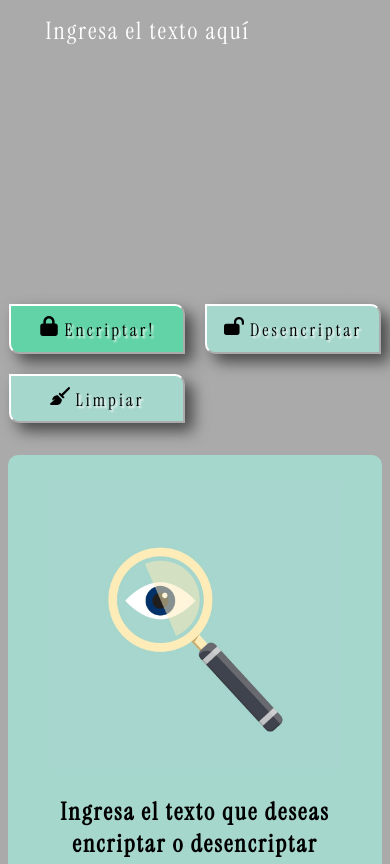
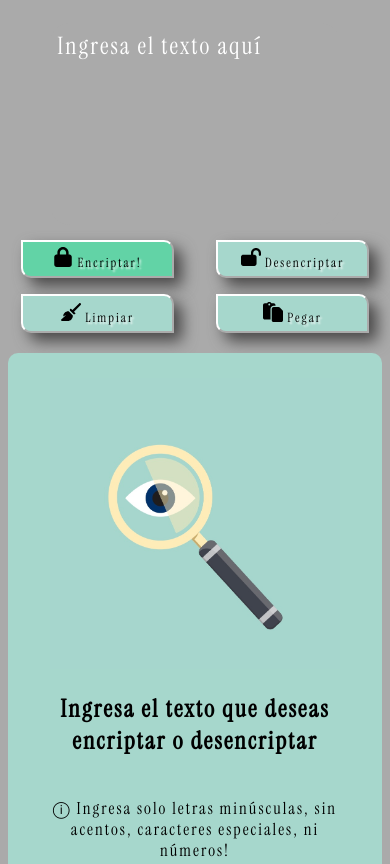
Before and after one commit to Laura0418/Challenge-ONE-Alura-Oracle, a plain HTML site: page index.html in a window 390 px wide. Shown: the top 864 px of the page. Drawn offline with Linux system fonts and the light colour scheme.

Commit message:
mejoras al responsive

```diff
--- a/index.html
+++ b/index.html
@@ -23,6 +23,8 @@
                     Desencriptar</button>
                 <button class="botones" onclick="cleanAll();"><img class="icons" src="images/clean.svg">
                     Limpiar</button>
+                    <button class="botones" onclick="paste();"><img class="icons" src="images/paste.svg">
+                        Pegar</button>
             </div>
         </div>
         <div id="lateral">
--- a/main.js
+++ b/main.js
@@ -55,6 +55,12 @@ function copyToClipboard() {
   navigator.clipboard.writeText(content);
 }
 
+function paste(){
+  navigator.clipboard
+  .readText()
+  .then((clipText) => (textarea.value = clipText));
+}
+
 function cleanAll() {
   textarea.value = "";
   cleanResult();
--- a/styles.css
+++ b/styles.css
@@ -29,6 +29,7 @@ body {
     display: flex;
     justify-content: center;
     align-content: center;
+    padding: 4%;
 }
 
 #txt {
@@ -50,8 +51,8 @@ body {
 
 #contenedor-botones-inferior {
     display: grid;
-    grid-template-columns: 1fr 1fr 1fr;
-    gap: 5em;
+    grid-template-columns: 1fr 1fr 1fr 1fr;
+    gap: 2em;
     margin: auto;
 }
 
@@ -151,11 +152,20 @@ span>img {
     }
 
     #contenedor-botones-inferior {
+        width: 100%;
         grid-template-columns: 1fr 1fr;
+        gap: 1em;
+    }
+
+    .botones {
+        width: 12em;
+        height: 3em;
+        letter-spacing: 2px;
+        font-size: 0.8em;
     }
 }
 
-@media (max-width: 915px) {
+@media (min-width:470px) and (max-width: 915px) {
 
     #container {
         grid-template-columns: 1fr;
@@ -163,6 +173,14 @@ span>img {
     }
 
     #contenedor-botones-inferior {
-        gap: 20px;
+        width: 100%;
+        gap: 1em;
+    }
+
+    .botones {
+        width: 12em;
+        height: 3em;
+        letter-spacing: 2px;
+        font-size: 0.8em;
     }
 }
```
Also changed, not shown: images/paste.svg (added).
